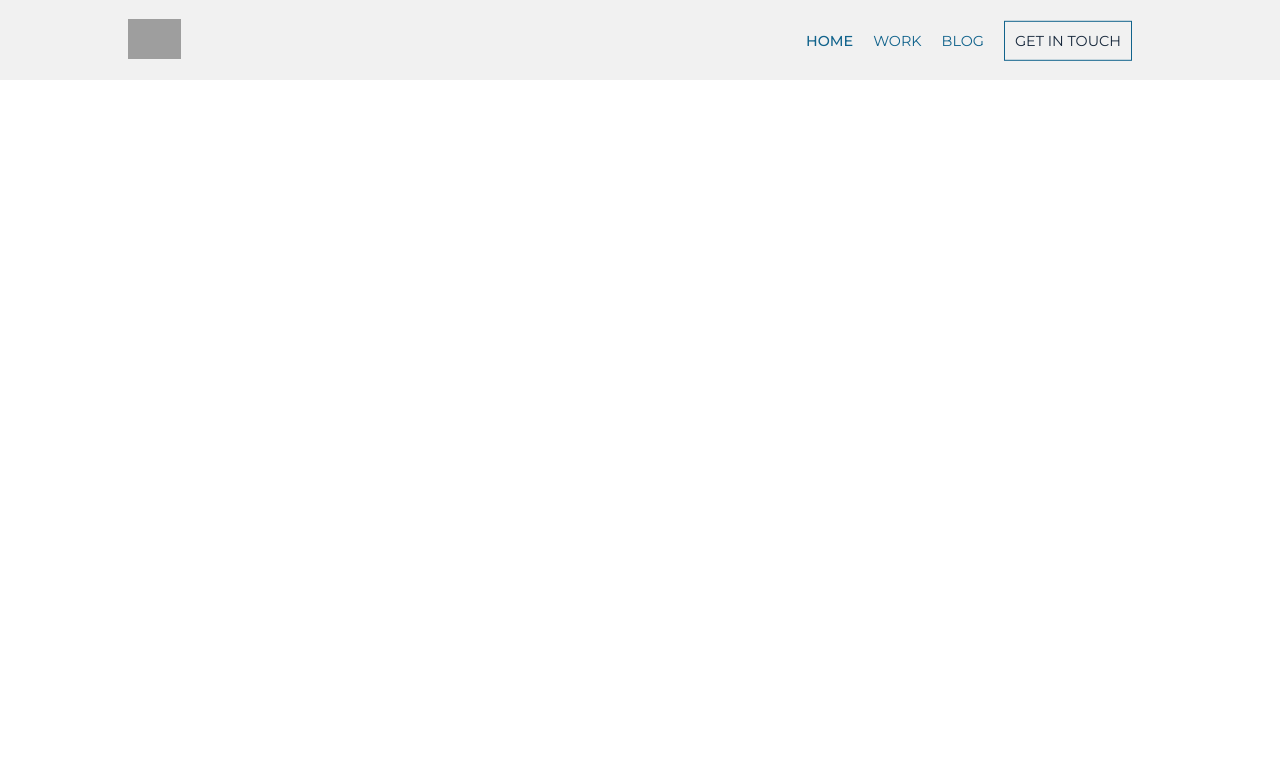
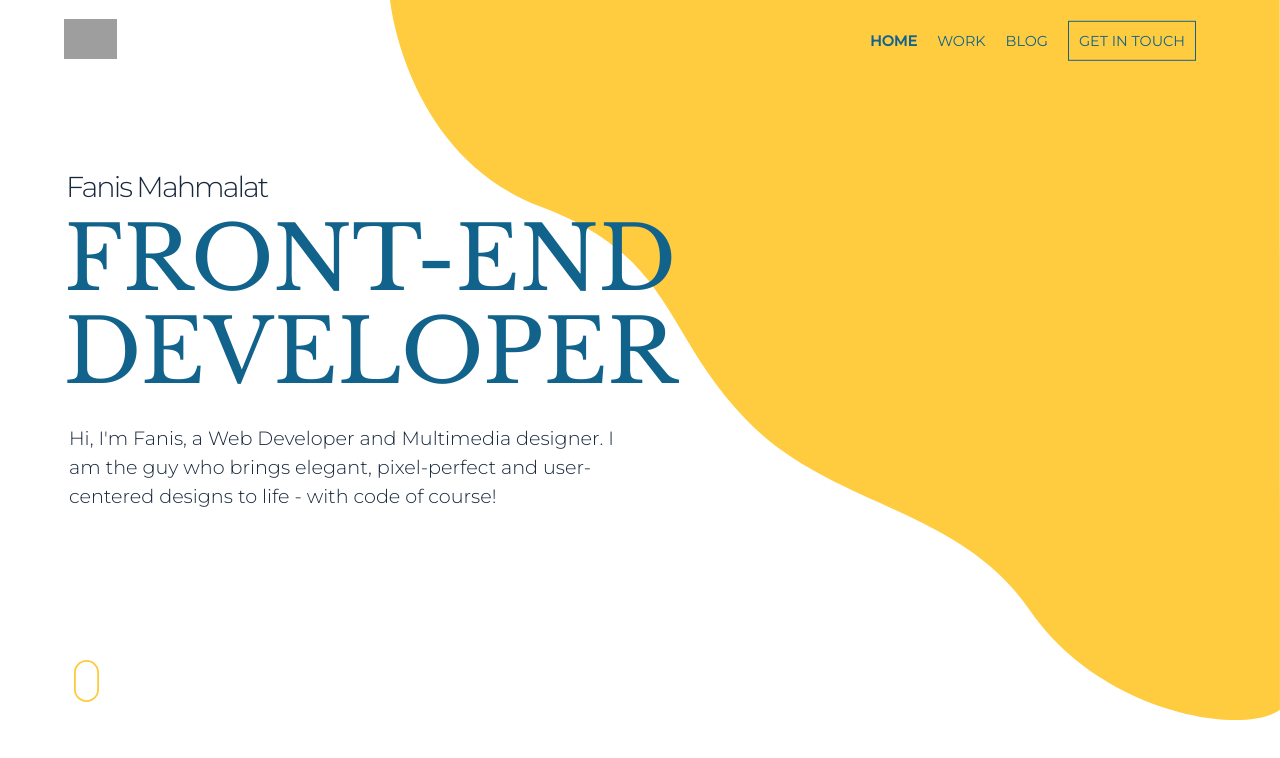
Before and after one commit to fanismahmalat/personal-website-v3, a Gatsby site: page / in a window 1280 px wide. Built offline with nearby package versions, Linux system fonts and the light colour scheme; Gatsby itself is replaced by a stand-in of ours; grey boxes are pictures that could not be loaded.

Commit message:
Side menu done, Homepage Hero section

```diff
--- a/gatsby-config.js
+++ b/gatsby-config.js
@@ -42,5 +42,29 @@ module.exports = {
         accessToken: process.env.CONTENTFUL_TOKEN_ID,
       },
     },
+    {
+      resolve: "gatsby-plugin-react-svg",
+      options: {
+        rule: {
+          include: /images/,
+        },
+      },
+    },
+    {
+      resolve: `gatsby-plugin-scroll-reveal`,
+      options: {
+        threshold: 1, // Percentage of an element's area that needs to be visible to launch animation
+        once: true, // Defines if animation needs to be launched once
+        disable: false, // Flag for disabling animations
+
+        // Advanced Options
+        selector: "[data-sal]", // Selector of the elements to be animated
+        animateClassName: "sal-animate", // Class name which triggers animation
+        disabledClassName: "sal-disabled", // Class name which defines the disabled state
+        rootMargin: "0% 50%", // Corresponds to root's bounding box margin
+        enterEventName: "sal:in", // Enter event name
+        exitEventName: "sal:out", // Exit event name
+      },
+    },
   ],
 };
--- a/package.json
+++ b/package.json
@@ -11,7 +11,9 @@
     "gatsby-plugin-manifest": "^2.4.0",
     "gatsby-plugin-offline": "^3.2.0",
     "gatsby-plugin-react-helmet": "^3.3.1",
+    "gatsby-plugin-react-svg": "^3.0.0",
     "gatsby-plugin-sass": "^2.3.1",
+    "gatsby-plugin-scroll-reveal": "0.0.6",
     "gatsby-plugin-sharp": "^2.6.0",
     "gatsby-source-contentful": "^2.3.2",
     "gatsby-source-filesystem": "^2.3.0",
--- a/src/components/Header/NavLinks.js
+++ b/src/components/Header/NavLinks.js
@@ -2,7 +2,7 @@ import React from "react";
 import { Link } from "gatsby";
 
 const linkSyle = {
-  fontWeight: 500,
+  fontWeight: 600,
 };
 
 const NavLinks = ({ isSideMenuOpen }) => {
--- a/src/components/Header/SideMenu.js
+++ b/src/components/Header/SideMenu.js
@@ -1,5 +1,7 @@
 import React from "react";
 import NavLinks from "./NavLinks";
+
+import { MdClose } from "react-icons/md";
 
 const SideMenu = ({ isSideMenuOpen, setSideMenuOpen }) => {
   const SideMenuStatus = isSideMenuOpen ? "hide-SideMenu" : "show-SideMenu";
@@ -12,12 +14,13 @@ const SideMenu = ({ isSideMenuOpen, setSideMenuOpen }) => {
   return (
     <>
       <div className={`SideMenu ${SideMenuStatus}`}>
+        <MdClose className="close-btn" onClick={handleClick} />
         <NavLinks isSideMenuOpen={isSideMenuOpen} />
       </div>
-      <div
+      {/* <div
         className={`SideMenu-overlay ${overlayStatus}`}
         onClick={handleClick}
-      ></div>
+      ></div> */}
     </>
   );
 };
--- a/src/components/Header/index.js
+++ b/src/components/Header/index.js
@@ -30,7 +30,7 @@ const Header = () => {
   };
 
   return (
-    <header id="header">
+    <header id="header" data-sal="slide-up" data-sal-delay="150">
       <nav id="nav">
         <div className="wrapper">
           <Link to="/" className="logo">
--- a/src/components/layout.js
+++ b/src/components/layout.js
@@ -4,12 +4,13 @@ import { useSiteMetadata } from "../hooks/useSiteMetadata";
 
 import Header from "./Header/index";
 
-const Layout = ({ children }) => {
+const Layout = ({ children, pageTitle }) => {
   const { siteTitle } = useSiteMetadata();
 
   return (
     <>
       <Header siteTitle={siteTitle} />
+      <main className={`page-${pageTitle}`}>{children}</main>
     </>
   );
 };
--- a/src/pages/index.js
+++ b/src/pages/index.js
@@ -3,13 +3,49 @@ import React from "react";
 import Layout from "../components/layout";
 import SEO from "../components/seo";
 
-import SideMenu from "../components/Header/SideMenu";
+import BackgroundImage from "../images/homepage_bg.svg";
+import MouseIcon from "../images/mouse_icon.svg";
 
-const Homepage = () => (
-  <Layout pageTitle="homepage">
-    <SEO pageTitle="Home" />
-    <div className="page-wrapper"></div>
-  </Layout>
-);
+const Homepage = () => {
+  const handleClick = e => {
+    const about_me = document.querySelector(".about-me").offsetTop;
+
+    window.scrollTo({ top: about_me, behavior: "smooth" });
+  };
+
+  return (
+    <Layout pageTitle="homepage">
+      <SEO pageTitle="Home" />
+      <BackgroundImage className="hero-background" />
+
+      <div className="page-wrapper">
+        <section className="hero" data-sal="fade-up">
+          <div className="text">
+            <h3
+              data-sal="slide-up"
+              data-sal-delay="150"
+              className="author-name"
+            >
+              Fanis Mahmalat
+            </h3>
+            <h1 className="headline">
+              Front-end
+              <br />
+              Developer
+            </h1>
+            <p className="description">
+              Hi, I'm Fanis, a Web Developer and Multimedia designer. I am the
+              guy who brings elegant, pixel-perfect and user-centered designs to
+              life - with code of course!
+            </p>
+            <div onClick={handleClick} className="mouse-icon">
+              <MouseIcon />
+            </div>
+          </div>
+        </section>
+      </div>
+    </Layout>
+  );
+};
 
 export default Homepage;
--- a/src/style/1-utilities/_mixins.scss
+++ b/src/style/1-utilities/_mixins.scss
@@ -18,8 +18,10 @@
 }
 
 @mixin sides-margin {
-  margin-left: 10%;
-  margin-right: 10%;
+  // margin-left: 10%;
+  // margin-right: 10%;
+  max-width: 1400px;
+  margin: auto;
 }
 
 @mixin fixed-footer {
--- a/src/style/2-base/_reset.scss
+++ b/src/style/2-base/_reset.scss
@@ -140,3 +140,14 @@ a {
   text-decoration: none;
   color: inherit;
 }
+
+section {
+  @include sides-margin;
+}
+
+@media (max-width: 1450px) {
+  section {
+    margin-right: 5%;
+    margin-left: 5%;
+  }
+}
--- a/src/style/2-base/_typography.scss
+++ b/src/style/2-base/_typography.scss
@@ -1,6 +1,6 @@
 @import url("https://fonts.googleapis.com/css?family=Libre+Baskerville:400,400i,700|Montserrat:200,300,400,500&display=swap");
 
-* {
+body {
   font-family: $montserrat, $baskerville;
 }
 
--- a/src/style/3-components/_header.scss
+++ b/src/style/3-components/_header.scss
@@ -1,9 +1,9 @@
 header {
   height: 80px;
-  background-color: $white;
+  // background-color: $white;
 
   nav {
-    background-color: $white;
+    // background-color: $white;
     height: 100%;
     position: relative;
     z-index: 10;
@@ -63,7 +63,7 @@ header {
             a {
               border: 1px solid $blue;
               padding: 10px 10px;
-              color: $black;
+              color: $blue;
             }
 
             &:hover a {
@@ -83,6 +83,7 @@ header {
   width: 100%;
   height: 80px;
   z-index: 10;
+  background-color: $yellow;
 
   .wrapper {
     .logo {
@@ -101,17 +102,17 @@ header {
   }
 }
 
-@media (max-width: 1366px) {
+@media (max-width: 1450px) {
   header {
     nav {
       .wrapper {
-        margin: 0 10%;
+        margin: 0 5%;
       }
     }
   }
 }
 
-@media (max-width: 1250px) {
+@media (max-width: 850px) {
   header {
     height: 80px;
 
@@ -126,14 +127,14 @@ header {
         grid-template-columns: 1fr 1fr;
 
         .logo {
-          svg {
-            height: 50px;
+          img {
+            height: 30px;
           }
         }
 
         .sidebar-icon {
           display: inline-block;
-          grid-column: 3/4;
+          grid-column: 2/3;
         }
 
         .links-wrapper,
--- a/src/style/3-components/_sideMenu.scss
+++ b/src/style/3-components/_sideMenu.scss
@@ -1,38 +1,57 @@
 .SideMenu {
   position: absolute;
   background-color: $yellow;
-  width: 250px;
+  width: 100%;
   height: 100vh;
   top: 0;
   z-index: 1;
   @include transition;
 
+  .close-btn {
+    position: absolute;
+    top: 25px;
+    right: 25px;
+    font-size: 1.4rem;
+    cursor: pointer;
+
+    path {
+      color: $blue;
+    }
+  }
+
   .links-wrapper {
+    text-align: center;
+    height: 100%;
+
     .links {
       color: $blue;
-      padding-top: 20px;
+      margin-bottom: 20px;
+      position: relative;
+      top: 50%;
+      transform: translateY(-50%);
 
       .single-link {
         padding: 10px 12%;
-      }
+        margin-bottom: 20px;
+        text-align: center;
       }
     }
 
     .cta {
       margin-top: 20px;
-    margin-left: 12%;
       display: inline-block;
       padding: 0 !important;
 
       a {
         border: 1px solid $blue;
         padding: 10px 10px;
-      color: $black;
+        color: $blue;
       }
 
       &:hover a {
         color: $white;
         background-color: $blue;
+      }
     }
   }
 }
--- a/src/style/4-pages/_index.scss
+++ b/src/style/4-pages/_index.scss
@@ -0,0 +1,69 @@
+.page-homepage {
+  position: relative;
+
+  .hero-background {
+    position: absolute;
+    z-index: -1000;
+    right: 0;
+    top: -80px;
+    max-height: 90vh;
+    width: auto;
+  }
+
+  .hero {
+    height: calc(100vh - 80px);
+    display: grid;
+    grid-template-columns: 1.5fr 1fr;
+    grid-template-rows: 1fr;
+    align-items: center;
+
+    .text {
+      grid-column: 1/2;
+      align-self: center;
+      // margin-top: 7rem;
+      font-family: $montserrat;
+
+      .author-name {
+        font-size: 1.8rem;
+        color: $black;
+        font-weight: 300;
+        letter-spacing: -2px;
+        padding-left: 2px;
+      }
+
+      .headline {
+        font-family: $baskerville;
+        line-height: 1.05;
+        font-size: 5.5rem;
+        color: $blue;
+        font-weight: 500;
+        text-transform: uppercase;
+        margin: 12px 0 25px 0;
+      }
+
+      .description {
+        width: 80%;
+        font-size: 1.2rem;
+        font-weight: 300;
+        color: $black;
+        line-height: 1.5;
+        padding-left: 5px;
+      }
+
+      .mouse-icon {
+        position: relative;
+        margin-top: 150px;
+        padding-left: 10px;
+        width: 25px;
+        font-size: 1.7rem;
+        cursor: pointer;
+      }
+    }
+
+    .hero_illustration {
+      grid-column: 2/3;
+      width: 600px;
+      justify-self: end;
+    }
+  }
+}
```
Also changed, not shown: src/images/homepage_bg.svg (added), src/images/homepage_hero.svg (added), src/images/mouse_icon.svg (added), 1 other file. Lines whose indentation alone changed are shown as unchanged.
